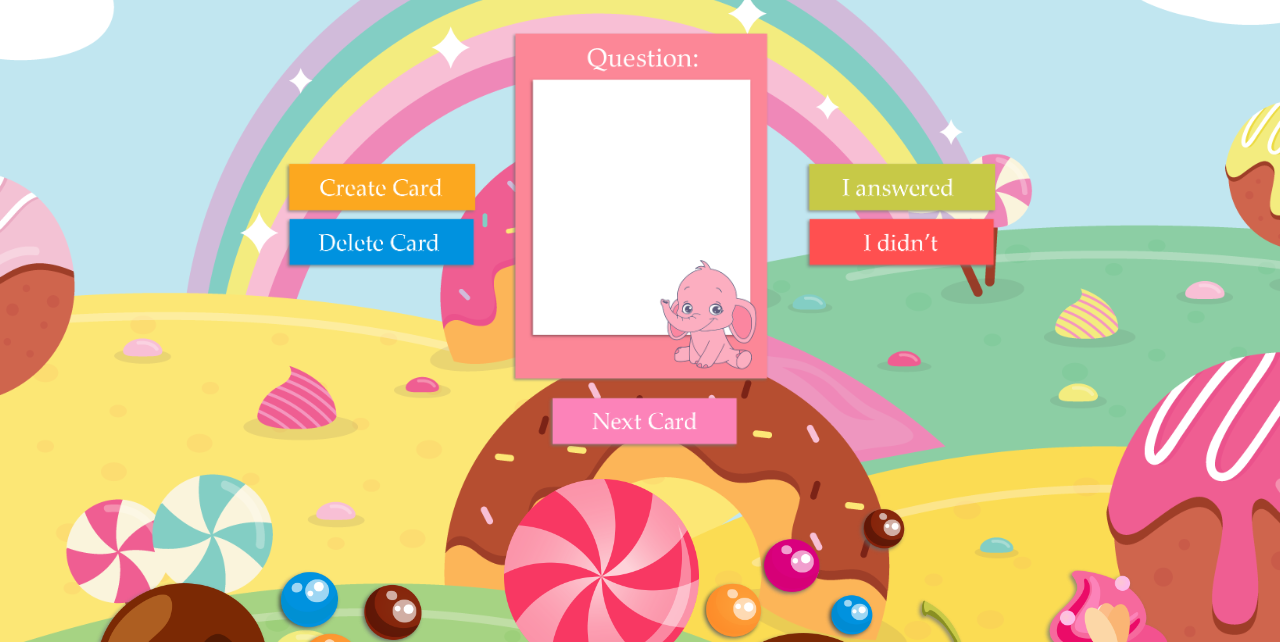
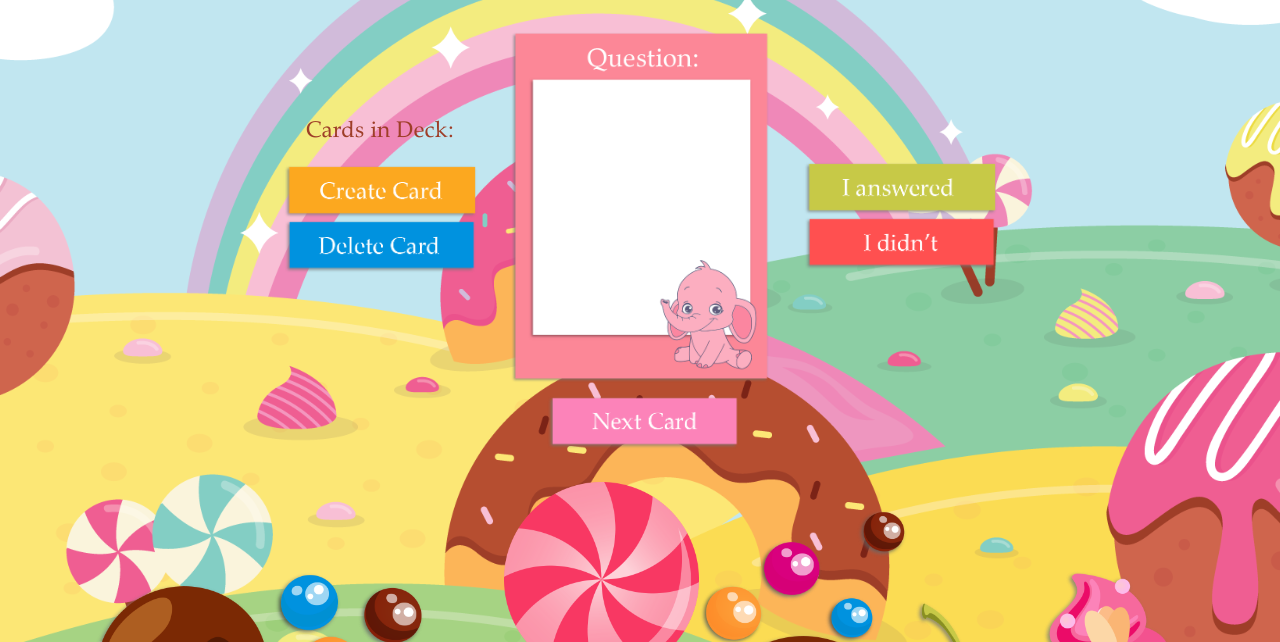
Before and after one commit to aaster23/lonis-flashcards, a website built with webpack: page index.html in a window 1280 px wide. Shown: the part 158-800 px from the top of the page. Built offline with nearby package versions, Linux system fonts and the light colour scheme.

Commit message:
Added cards counter

```diff
--- a/index.html
+++ b/index.html
@@ -25,6 +25,7 @@
     </div>
     <div id="buttonsAndCardWrapper">
       <div id="buttonsWrapper">
+        <span id="cardsCounter">Cards in Deck: </span>
         <img id="createButton" src="art/Create-button.png" onmouseover="this.src='art/Create-Hover-Button.png'"
           onmouseout="this.src='art/Create-button.png'" />
         <img id="archiveButton" src="art/Delete-Card-Button.png" onmouseover="this.src='art/Delete-Card-Button-Hover.png'"
--- a/style.css
+++ b/style.css
@@ -300,3 +300,26 @@ body #candyWrapper {
     animation-iteration-count: infinite;
     animation-timing-function: linear;
 }
+
+#cardsCounter {
+  max-width: 14rem;
+  width: 14rem;
+  max-height: 4rem;
+  height: 3.5rem;
+  text-align: center;
+  margin-left: 0.5rem;
+  padding-right: 0.3rem;
+  margin-bottom: 0.3rem;
+  font-size: 1.8rem;
+  color: #9e3e28;
+  vertical-align: middle;
+}
+
+
+body #wrapper #buttonsAndCardWrapper #buttonsWrapper {
+    display: flex;
+    flex-direction: column;
+    flex-grow: inherit;
+    margin: 50% auto;
+    margin-top: 32%;
+}
```
